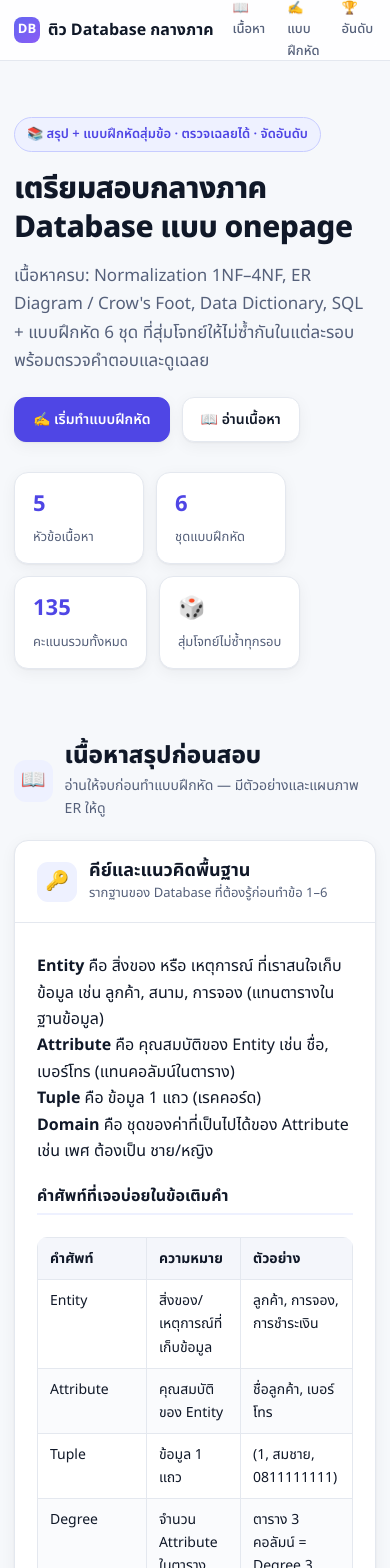
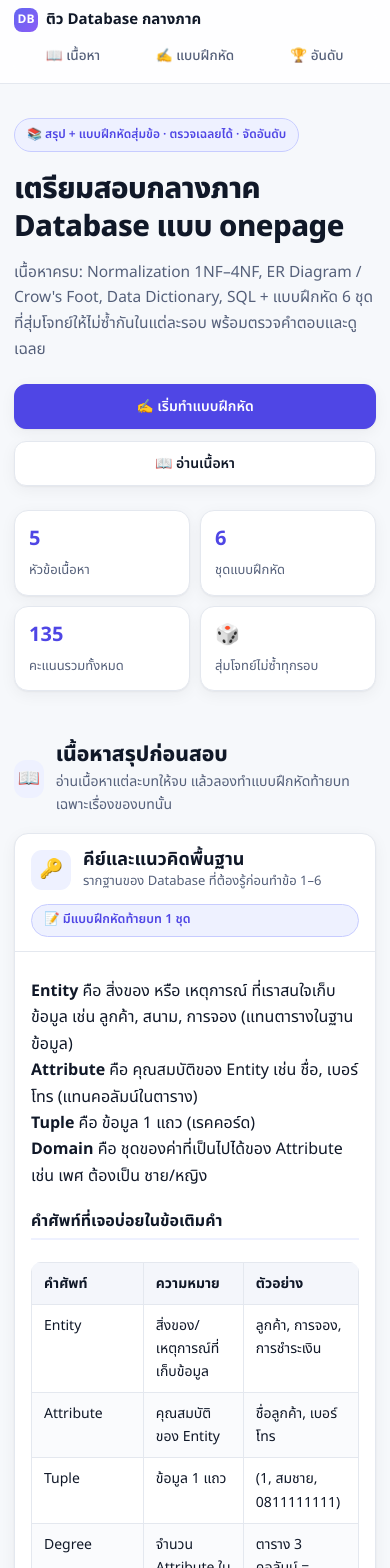
Before and after one commit to chalanon/database-midterm, a Next.js app: page / in a window 390 px wide. Shown: the top 1568 px of the page. Built offline with nearby package versions, Linux system fonts and the light colour scheme.

Commit message:
Study: แบ่งเป็นบท ๆ แต่ละบทมีเนื้อหา+แบบฝึกหัดท้ายบทเฉพาะเรื่อง และทำ responsive/mobile ทั้งหน้า

```diff
--- a/app/globals.css
+++ b/app/globals.css
@@ -287,6 +287,38 @@ a {
   margin: 0;
   font-size: 13px;
   color: var(--text-soft);
+}
+.practice-chip {
+  margin-left: auto;
+  flex-shrink: 0;
+  background: var(--accent-soft);
+  color: var(--accent);
+  border: 1px solid var(--accent-border);
+  border-radius: 999px;
+  padding: 5px 12px;
+  font-size: 12.5px;
+  font-weight: 600;
+  white-space: nowrap;
+}
+.study-practice {
+  border-top: 1px solid var(--border);
+  padding: 18px 22px 22px;
+  background: #fbfcfe;
+}
+.study-practice .practice-label {
+  display: flex;
+  align-items: center;
+  gap: 8px;
+  font-size: 13.5px;
+  font-weight: 700;
+  color: var(--accent);
+  margin-bottom: 14px;
+}
+.study-practice .quiz-set-card {
+  margin-bottom: 16px;
+}
+.study-practice .quiz-set-card:last-child {
+  margin-bottom: 0;
 }
 .study-body {
   padding: 20px 22px;
@@ -763,18 +795,183 @@ textarea.q-input {
 }
 
 @media (max-width: 640px) {
-  .topnav .inner {
-    gap: 10px;
-    padding: 0 14px;
-  }
-  .nav-links a {
-    padding: 8px 9px;
-    font-size: 13px;
+  html {
+    scroll-padding-top: 108px;
   }
   .container {
     padding: 0 14px;
   }
+
+  /* nav -> 2 rows: brand แล้วค่อยเป็นลิงก์เต็มแถว */
+  .topnav .inner {
+    height: auto;
+    flex-wrap: wrap;
+    gap: 4px 12px;
+    padding: 8px 14px;
+  }
+  .brand {
+    font-size: 15px;
+  }
+  .brand .logo {
+    width: 24px;
+    height: 24px;
+    font-size: 12px;
+  }
+  .nav-links {
+    width: 100%;
+    margin-left: 0;
+    justify-content: space-between;
+  }
+  .nav-links a {
+    flex: 1 1 0;
+    text-align: center;
+    padding: 8px 4px;
+    font-size: 13.5px;
+  }
+
+  /* hero */
+  .hero {
+    padding: 34px 0 22px;
+  }
+  .hero h1 {
+    font-size: clamp(26px, 7.5vw, 36px);
+  }
+  .hero p.sub {
+    font-size: 15.5px;
+  }
+  .hero-actions .btn {
+    flex: 1 1 100%;
+    justify-content: center;
+  }
+  .stat-row {
+    display: grid;
+    grid-template-columns: repeat(2, 1fr);
+    gap: 10px;
+    margin-top: 24px;
+  }
+  .stat {
+    min-width: 0;
+    padding: 12px 14px;
+  }
+
+  /* section head */
+  .section-head {
+    margin: 28px 0 16px;
+  }
+  .section-head .icon {
+    width: 38px;
+    height: 38px;
+    font-size: 18px;
+  }
+  .section-head h2 {
+    font-size: 21px;
+  }
+
+  /* study card */
+  .study-card header {
+    padding: 14px 16px;
+    flex-wrap: wrap;
+  }
+  .study-body {
+    padding: 16px;
+  }
+  .study-practice {
+    padding: 16px;
+  }
+  .practice-chip {
+    width: 100%;
+    margin-left: 0;
+  }
+
+  /* quiz card */
+  .quiz-set-head {
+    padding: 14px 16px;
+  }
+  .quiz-set-head h3 {
+    font-size: 16.5px;
+  }
   .quiz-meta {
     margin-left: 0;
+    flex-wrap: wrap;
+    width: 100%;
+  }
+  .quiz-body {
+    padding: 8px 16px 16px;
+  }
+  .q-card {
+    padding: 14px 14px;
+  }
+  .q-card .prompt {
+    font-size: 14.5px;
+  }
+  .quiz-toolbar {
+    flex-direction: column;
+    align-items: stretch;
+  }
+  .quiz-toolbar .btn {
+    justify-content: center;
+  }
+  .quiz-toolbar .progress {
+    font-size: 13px;
+  }
+
+  /* buttons / inputs full-width friendly on touch */
+  .save-box {
+    flex-direction: column;
+    align-items: stretch;
+  }
+  .save-box input {
+    flex: none;
+    min-width: 0;
+  }
+  .save-box .btn {
+    justify-content: center;
+  }
+  .selfmark {
+    flex-direction: column;
+    align-items: stretch;
+  }
+  .selfmark .btn {
+    justify-content: center;
+  }
+  .option {
+    font-size: 14px;
+    padding: 12px 12px;
+  }
+
+  /* result banner */
+  .result-banner {
+    padding: 16px;
+    flex-direction: column;
+    align-items: flex-start;
+    gap: 10px;
+  }
+
+  /* leaderboard */
+  .lb-tabs {
+    flex-wrap: nowrap;
+    overflow-x: auto;
+    -webkit-overflow-scrolling: touch;
+    padding-bottom: 4px;
+  }
+  .lb-tab {
+    white-space: nowrap;
+    flex: none;
+  }
+
+  .footer {
+    padding: 24px 14px 36px;
   }
 }
+
+@media (max-width: 420px) {
+  .hero .badge {
+    font-size: 12px;
+  }
+  .quiz-set-head .sub {
+    font-size: 12.5px;
+  }
+  .stat b {
+    font-size: 20px;
+  }
+}
--- a/app/page.tsx
+++ b/app/page.tsx
@@ -3,8 +3,11 @@ import { studySections } from "@/lib/data/study";
 import Quiz from "@/app/components/Quiz";
 import Leaderboard from "@/app/components/Leaderboard";
 import RichText from "@/app/components/RichText";
+import type { QuizSet } from "@/lib/types";
 
 const GRAND_TOTAL = quizSets.reduce((s, x) => s + x.total, 0);
+
+const setById: Record<string, QuizSet> = Object.fromEntries(quizSets.map((s) => [s.id, s]));
 
 export default function Home() {
   return (
@@ -67,7 +70,7 @@ export default function Home() {
               <div className="icon">📖</div>
               <div>
                 <h2>เนื้อหาสรุปก่อนสอบ</h2>
-                <p>อ่านให้จบก่อนทำแบบฝึกหัด — มีตัวอย่างและแผนภาพ ER ให้ดู</p>
+                <p>อ่านเนื้อหาแต่ละบทให้จบ แล้วลองทำแบบฝึกหัดท้ายบทเฉพาะเรื่องของบทนั้น</p>
               </div>
             </div>
             {studySections.map((s) => (
@@ -78,10 +81,26 @@ export default function Home() {
                     <h3>{s.title}</h3>
                     <p>{s.intro}</p>
                   </div>
+                  {s.practice && s.practice.length > 0 && (
+                    <span className="practice-chip">
+                      📝 มีแบบฝึกหัดท้ายบท {s.practice.length} ชุด
+                    </span>
+                  )}
                 </header>
                 <div className="study-body">
                   <RichText blocks={s.blocks} />
                 </div>
+                {s.practice && s.practice.length > 0 && (
+                  <div className="study-practice">
+                    <div className="practice-label">
+                      📝 แบบฝึกหัดท้ายบท — ทำได้เลย มีคะแนน + ตรวจ + เข้าอันดับ (นับรอบแรก)
+                    </div>
+                    {s.practice.map((id) => {
+                      const set = setById[id];
+                      return set ? <Quiz key={set.id} set={set} /> : null;
+                    })}
+                  </div>
+                )}
               </article>
             ))}
           </section>
--- a/lib/data/study.ts
+++ b/lib/data/study.ts
@@ -6,6 +6,7 @@ export const studySections: StudySection[] = [
     title: "คีย์และแนวคิดพื้นฐาน",
     icon: "🔑",
     intro: "รากฐานของ Database ที่ต้องรู้ก่อนทำข้อ 1–6",
+    practice: ["set6"],
     blocks: [
       {
         type: "p",
@@ -69,6 +70,7 @@ export const studySections: StudySection[] = [
     title: "ER Diagram และ Crow's Foot",
     icon: "🗺️",
     intro: "วิธีวาดและอ่านความสัมพันธ์แบบมืออาชีพ",
+    practice: ["set2"],
     blocks: [
       { type: "p", text: "**ER Diagram (Entity-Relationship Diagram)** คือ แผนภาพที่ใช้แสดง Entity และความสัมพันธ์ระหว่าง Entity ก่อนสร้างตารางจริง **Crow's Foot** คือ สัญลักษณ์เท้าอีกาที่ปลายเส้นความสัมพันธ์ เพื่อบอก Cardinality และบอกว่าความสัมพันธ์เป็นแบบมี/ไม่มีก็ได้ (Optional) หรือต้องมีเสมอ (Mandatory)" },
       { type: "h3", text: "สัญลักษณ์ Crow's Foot" },
@@ -127,6 +129,7 @@ export const studySections: StudySection[] = [
     title: "Normalization 1NF–4NF",
     icon: "🧩",
     intro: "หัวใจหลักของข้อสอบ — ต้องไล่ระดับให้ได้",
+    practice: ["set1"],
     blocks: [
       { type: "p", text: "**Normalization** คือ กระบวนการจัดโครงสร้างตารางให้ลดความซ้ำซ้อน (redundancy) และลดความผิดปกติของข้อมูล (anomaly) โดยแบ่งตารางออกเป็นตารางย่อยตาม Functional Dependency" },
       { type: "h3", text: "Functional Dependency (FD) คืออะไร" },
@@ -189,6 +192,7 @@ export const studySections: StudySection[] = [
     title: "Data Dictionary",
     icon: "📖",
     intro: "เอกสารบอกโครงสร้างตารางทุกคอลัมน์",
+    practice: ["set3", "set4"],
     blocks: [
       { type: "p", text: "**Data Dictionary** คือ เอกสาร/ตารางที่อธิบายโครงสร้างของแต่ละตารางว่า มีคอลัมน์อะไรบ้าง ชนิดข้อมูลอะไร ยาวเท่าไหร่ เป็นคีย์หรือไม่ อนุญาตให้ NULL ได้ไหม และใช้เก็บอะไร" },
       { type: "p", text: "**ข้อสอบจะให้เขียน:** Field, Data Type, Length, PK, FK, Null, Description (พร้อมแทนค่าข้อมูลจริงอย่างน้อย 2 แถว)" },
@@ -220,6 +224,7 @@ export const studySections: StudySection[] = [
     title: "SQL และชนิดข้อมูล",
     icon: "⚡",
     intro: "เตรียมสอบข้อเติมคำและสร้างตาราง",
+    practice: ["set5"],
     blocks: [
       { type: "p", text: "**SQL ย่อมาจาก Structured Query Language** เป็นภาษาที่ใช้จัดการฐานข้อมูลเชิงสัมพันธ์ แบ่งเป็น **DDL** (สร้างโครงสร้าง: CREATE, ALTER, DROP) และ **DML** (จัดการข้อมูล: INSERT, UPDATE, DELETE, SELECT)" },
       { type: "h3", text: "ชนิดข้อมูลที่ต้องจำ" },
--- a/lib/types.ts
+++ b/lib/types.ts
@@ -47,4 +47,6 @@ export interface StudySection {
   icon: string;
   intro: string;
   blocks: Block[];
+  /** id ของ QuizSet ที่เป็นแบบฝึกหัดท้ายบทของหัวข้อนี้ */
+  practice?: string[];
 }
```
Also changed, not shown: app/icon.svg (added).
